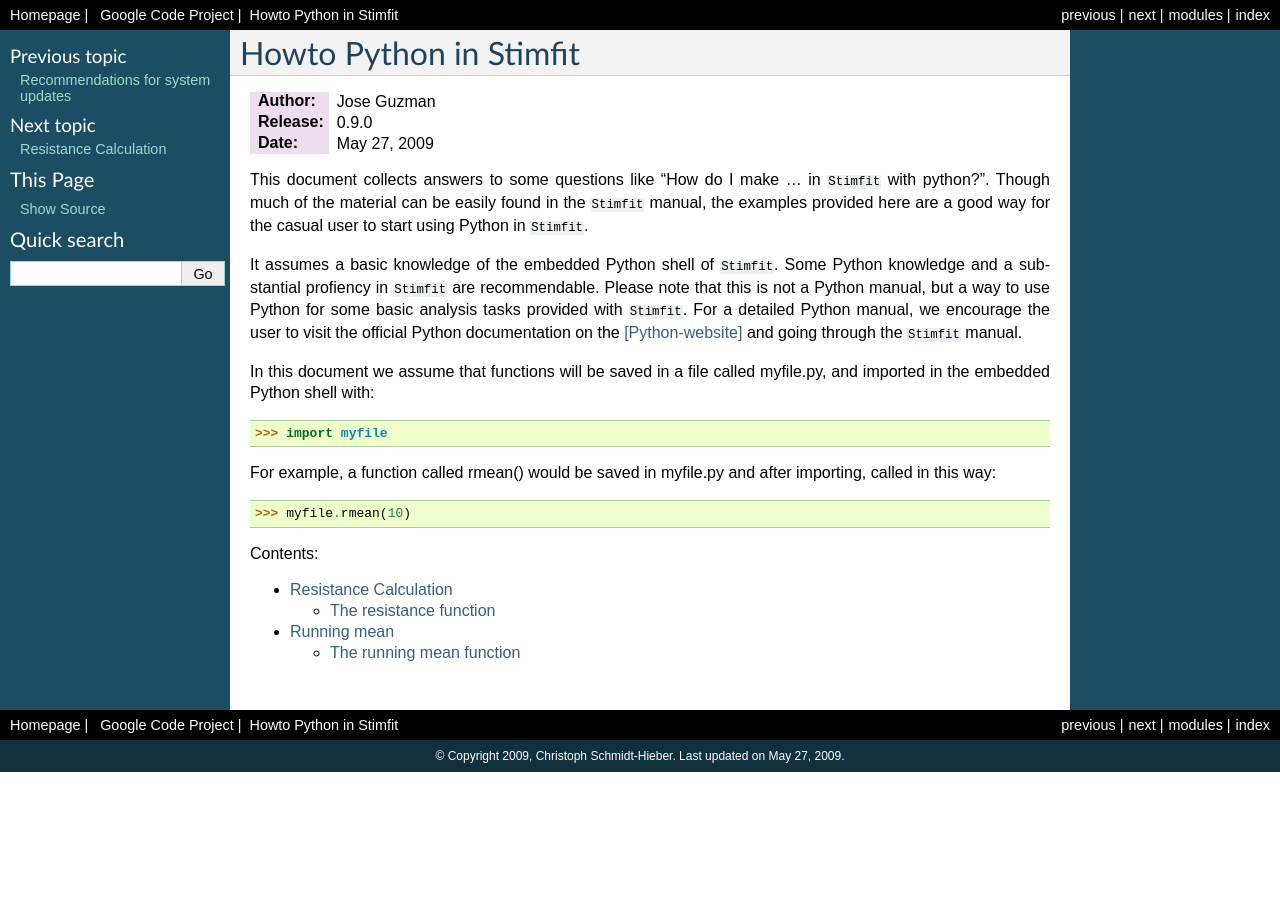
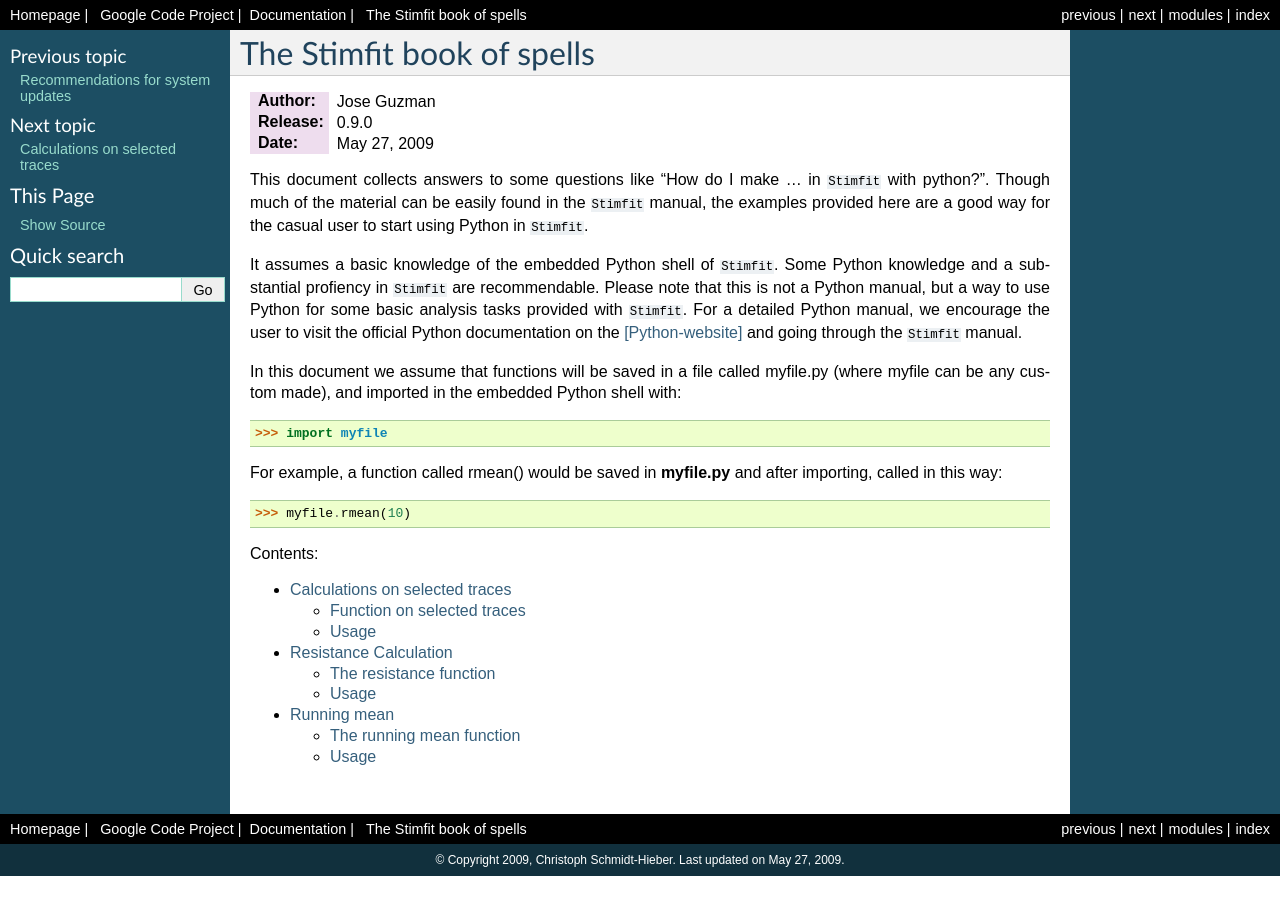
Before and after one commit to neurodroid/stimfit, a Sphinx documentation site: the page built from doc/sphinx/howto/index.rst, in a window 1280 px wide. Built offline with Sphinx 7.4.7, drawn with Linux system fonts in a browser that asks for light colours; formulas are drawn with MathJax 3.

Commit message:
Added calculations on selected traces to the book of spells

```diff
--- a/doc/sphinx/.templates/index.html
+++ b/doc/sphinx/.templates/index.html
@@ -16,7 +16,7 @@
         become familiar with {{project}}. </span></p>
       </td>
       <td width="50%">
-        <p class="biglink"><a class="biglink" href="howto/index.html">The Schtimfit book of schpells</a><br>
+        <p class="biglink"><a class="biglink" href="howto/index.html">The Stimfit book of spells</a><br>
         <span class="linkdescr">Jose Guzman's Python recipes to solve frequently requested tasks with {{project}}.
         </span></p>
       </td>
--- a/doc/sphinx/.templates/layout.html
+++ b/doc/sphinx/.templates/layout.html
@@ -21,6 +21,8 @@
 {% block rootrellink %}
     <li><a href="http://www.stimfit.org">Homepage</a> | &nbsp; </li>
     <li><a href="http://code.google.com/p/stimfit/">Google Code Project</a> |&nbsp;</li>
+    <li><a href={{ pathto('index') }}>Documentation</a> | &nbsp; </li>
+
     {#<li><a href={{ pathto(master_doc) }}>TOC </a> |&nbsp;</li>#}
 {% endblock %}
 {#
--- a/doc/sphinx/howto/index.rst
+++ b/doc/sphinx/howto/index.rst
@@ -3,8 +3,9 @@
    You can adapt this file completely to your liking, but it should at least
    contain the root `toctree` directive.
 
-Howto Python in Stimfit
-=======================
+The Stimfit book of spells
+==========================
+
 
 :Author: Jose Guzman
 :Release: |version|
@@ -14,13 +15,13 @@
 
 It assumes a basic knowledge of the embedded Python shell of ``Stimfit``. Some Python knowledge and a substantial profiency in ``Stimfit`` are recommendable. Please note that this is not a Python manual, but a way to use Python for some basic analysis tasks provided with ``Stimfit``. For a detailed Python manual, we encourage the user to visit the official Python documentation on the [Python-website]_ and going through the ``Stimfit`` manual.
 
-In this document we assume that functions will be saved in a file called myfile.py, and imported in the embedded Python shell with:
+In this document we assume that functions will be saved in a file called myfile.py (where myfile can be any custom made), and imported in the embedded Python shell with:
 
 ::
 
     >>> import myfile
 
-For example, a function called rmean() would be saved in myfile.py and after importing, called in this way:
+For example, a function called rmean() would be saved in **myfile.py** and after importing, called in this way:
 
 ::
 
--- a/doc/sphinx/manual/getting_started.rst
+++ b/doc/sphinx/manual/getting_started.rst
@@ -198,10 +198,11 @@
 
 * The fitted function will be displayed as a thick gray line, and a table showing the best-fit parameters and the sum of squared errors (SSE) will pop up (Fig. 17).
 
+
     .. figure:: images/fit.png
         :align: center
 
-       **Fig. 17:** Results of a non-linear regression using a bi-exponential function.
+        **Fig. 17:** Results of a non-linear regression using a bi-exponential function.
 
 
 :func:`stf.leastsq()` can be called from the **Python** shell to fit the function with index *fselect* to the data. *fselect* refers to the number that you can find in front of the function in the fit settings dialog (see Fig. 16). If refresh=False, the trace will not be re-drawn, which can be useful to avoid flicker when performing a series of fits.
```
Also changed, not shown: other parts of doc/sphinx/howto/index.rst (+1 -0 lines), doc/sphinx/howto/amplitudes.rst (added, +110 -0 lines), doc/sphinx/howto/resistances.rst (+5 -3 lines), doc/sphinx/howto/runningmean.rst (+6 -2 lines), doc/sphinx/manual/images/fit2.png (added).
